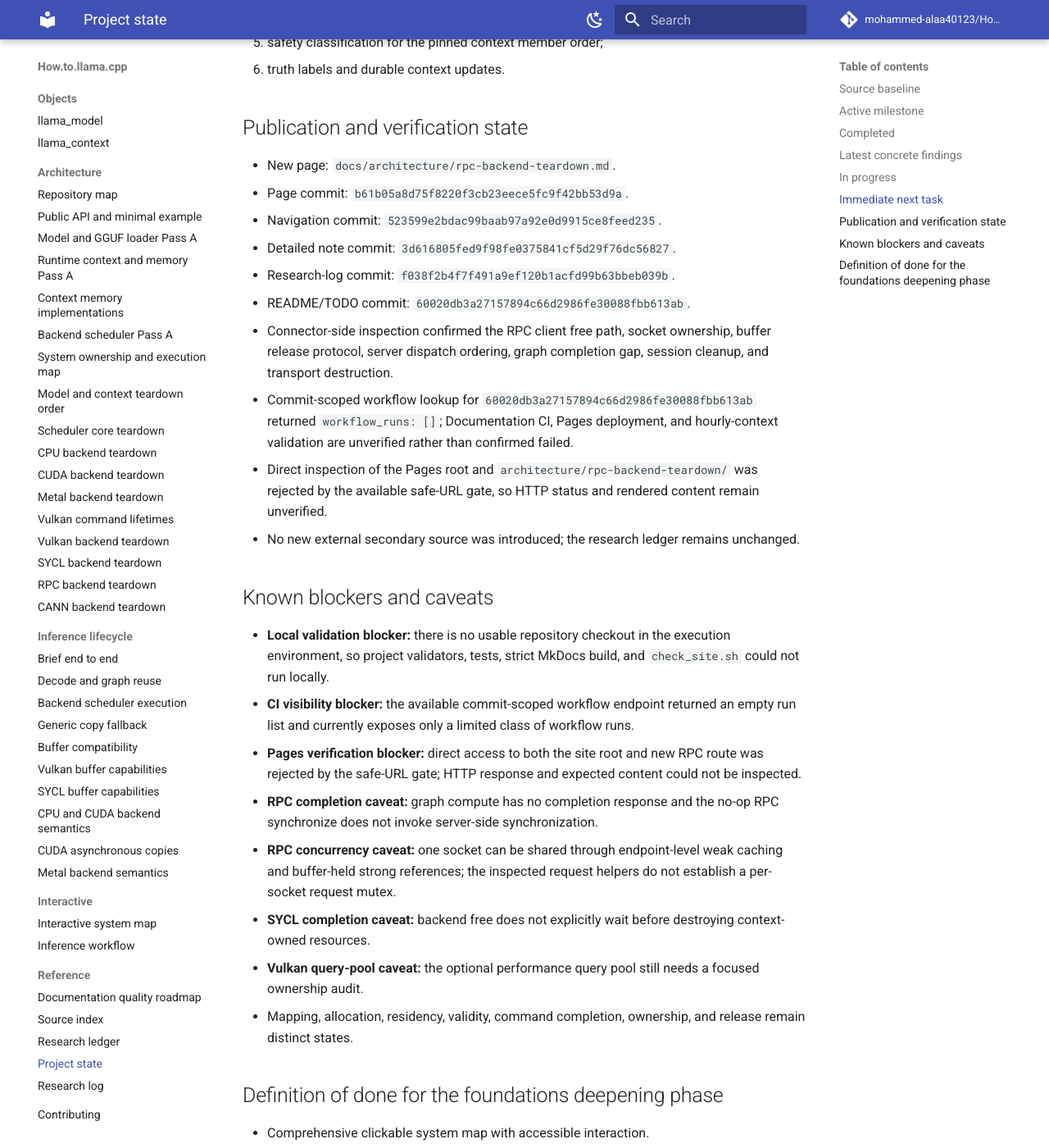
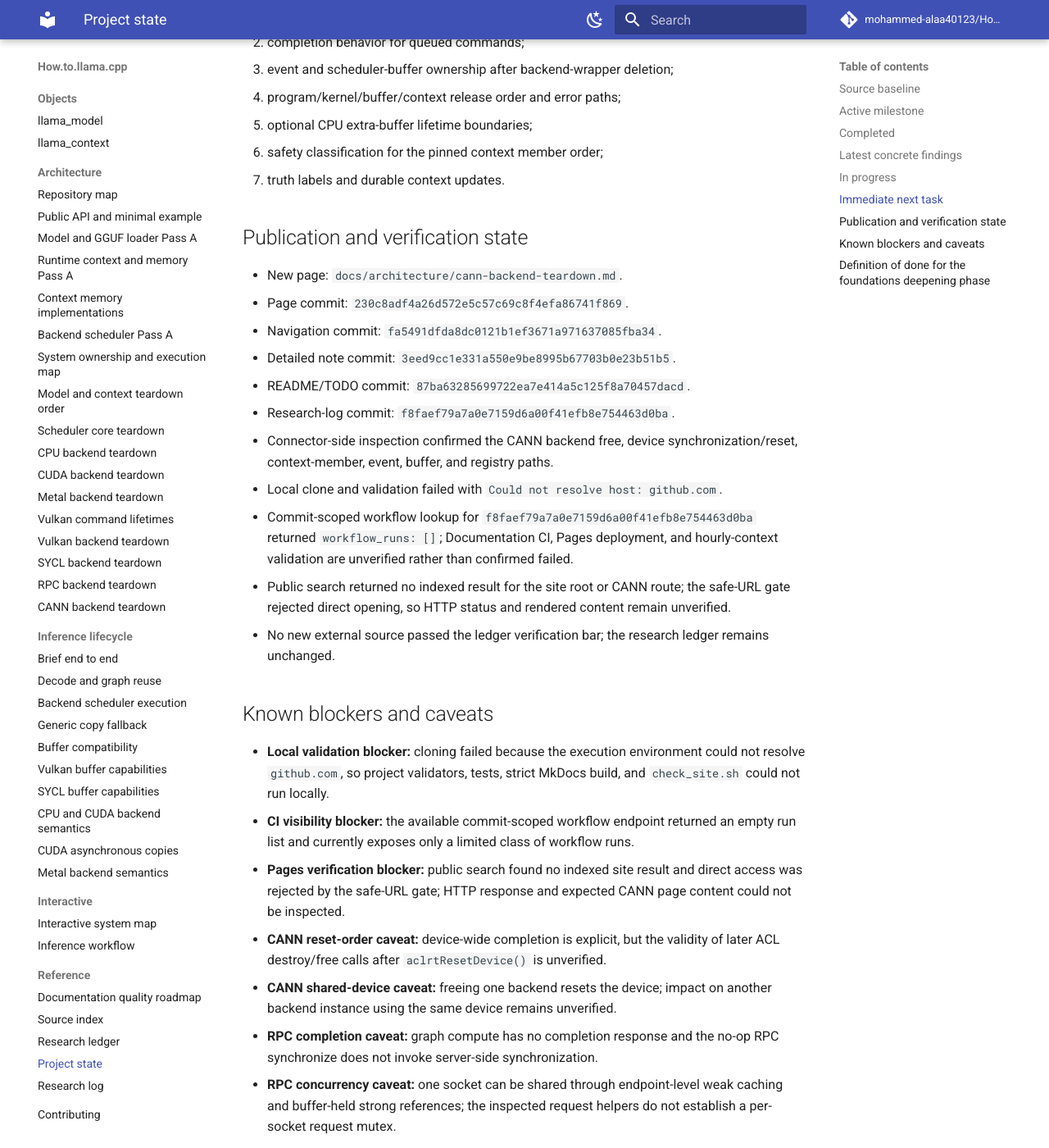
Before and after one commit to mohammed-alaa40123/How.to.llama.cpp, an MkDocs documentation site: the page built from docs/reference/project-state.md, in a window 1280 px wide and 1400 px high, scrolled down 2527 px. Shown: the whole window at 82% size. Built offline with MkDocs 1.6.1 and Material for MkDocs 9.7.7, drawn with Linux system fonts in a browser that asks for light colours; comment, search, counter and statistics services are not loaded; some of the changed text lies outside the part shown.

Commit message:
docs: advance project state after CANN audit

````diff
--- a/docs/reference/project-state.md
+++ b/docs/reference/project-state.md
@@ -28,21 +28,24 @@
 - Pinned Vulkan command-lifetime map and verified-safe ordinary backend teardown classification.
 - Pinned SYCL backend teardown audit and conditional queued-work classification.
 - Pinned RPC backend teardown audit and distributed completion classification.
+- Pinned CANN backend teardown audit and reset-order conditional classification.
 
 ## Latest concrete findings
 
-- `ggml_backend_rpc_free()` deletes only endpoint/device/name metadata and the generic wrapper; it neither owns a socket nor synchronizes remote work.
-- Scheduler RPC buffers retain their own `std::shared_ptr<socket_t>` and remote handle, so later remote-release commands remain possible after backend-wrapper deletion.
-- Client graph compute is request-only: it sends the command and receives no completion response.
-- RPC synchronize is a no-op.
-- The server processes commands serially per connection, but graph handlers call the selected concrete backend without a following generic synchronize.
-- The server frees explicitly released buffers and releases all remaining session buffers when the connection handler exits.
-- Backend-before-scheduler destruction is structurally safe for ordinary pinned RPC client objects, while remote completion remains conditional on the server backend.
+- `ggml_backend_cann_free()` calls `aclrtSynchronizeDevice()`, then `aclrtResetDevice()`, then deletes the backend context and wrapper.
+- Device-wide synchronization establishes an explicit queued-work completion boundary before teardown.
+- The context owns lazy streams, an optional copy event, a memory pool, rope/tensor caches, and optional ACL graph-cache state.
+- Scheduler CANN events own independent ACL event handles and registry-device references.
+- Scheduler CANN buffers own buffer-local device allocations and free them without dereferencing the backend context.
+- Registry/device objects are function-static and outlive individual backend wrappers.
+- The unresolved risk is resource validity after reset: context and scheduler destructors later call `aclrtDestroyEvent`, `aclrtDestroyStream`, and `aclrtFree`.
+- Current upstream still contains the same reset-before-context-delete order as the pinned baseline.
 
 ## In progress
 
-- Remaining concrete backend teardown audits for CANN and OpenCL.
+- Remaining concrete backend teardown audit for OpenCL.
 - Optional CPU extra-buffer teardown audit.
+- CANN reset semantics and multi-context runtime validation.
 - RPC remote synchronization/completion protocol and shared-socket concurrency.
 - CUDA concurrent-stream synchronization coverage.
 - SYCL all-queue completion coverage and implicit destructor semantics.
@@ -52,50 +55,54 @@
 
 ## Immediate next task
 
-Audit the pinned CANN backend teardown:
+Audit pinned OpenCL teardown and optional CPU extra-buffer implementations:
 
 ```text
-CANN backend wrapper free
-→ stream/device synchronization
-→ events and graph execution completion
-→ allocator and buffer ownership
-→ static device/buffer-type lifetime
-→ scheduler resource independence
+OpenCL backend wrapper free
+→ command-queue completion and release
+→ events and scheduler-resource ownership
+→ buffer/context/program/kernel lifetime
+→ static registry and device lifetime
+→ optional CPU extra-buffer deleters
 → classify backend-before-scheduler ordering
 ```
 
 Required deliverables:
 
-1. exact CANN backend/context free chain;
-2. completion behavior for queued work;
+1. exact OpenCL backend/context free chain;
+2. completion behavior for queued commands;
 3. event and scheduler-buffer ownership after backend-wrapper deletion;
-4. allocator/device/stream error paths;
-5. safety classification for the pinned context member order;
-6. truth labels and durable context updates.
+4. program/kernel/buffer/context release order and error paths;
+5. optional CPU extra-buffer lifetime boundaries;
+6. safety classification for the pinned context member order;
+7. truth labels and durable context updates.
 
 ## Publication and verification state
 
-- New page: `docs/architecture/rpc-backend-teardown.md`.
-- Page commit: `b61b05a8d75f8220f3cb23eece5fc9f42bb53d9a`.
-- Navigation commit: `523599e2bdac99baab97a92e0d9915ce8feed235`.
-- Detailed note commit: `3d616805fed9f98fe0375841cf5d29f76dc56827`.
-- Research-log commit: `f038f2b4f7f491a9ef120b1acfd99b63bbeb039b`.
-- README/TODO commit: `60020db3a27157894c66d2986fe30088fbb613ab`.
-- Connector-side inspection confirmed the RPC client free path, socket ownership, buffer release protocol, server dispatch ordering, graph completion gap, session cleanup, and transport destruction.
-- Commit-scoped workflow lookup for `60020db3a27157894c66d2986fe30088fbb613ab` returned `workflow_runs: []`; Documentation CI, Pages deployment, and hourly-context validation are unverified rather than confirmed failed.
-- Direct inspection of the Pages root and `architecture/rpc-backend-teardown/` was rejected by the available safe-URL gate, so HTTP status and rendered content remain unverified.
-- No new external secondary source was introduced; the research ledger remains unchanged.
+- New page: `docs/architecture/cann-backend-teardown.md`.
+- Page commit: `230c8adf4a26d572e5c57c69c8f4efa86741f869`.
+- Navigation commit: `fa5491dfda8dc0121b1ef3671a971637085fba34`.
+- Detailed note commit: `3eed9cc1e331a550e9be8995b67703b0e23b51b5`.
+- README/TODO commit: `87ba63285699722ea7e414a5c125f8a70457dacd`.
+- Research-log commit: `f8faef79a7a0e7159d6a00f41efb8e754463d0ba`.
+- Connector-side inspection confirmed the CANN backend free, device synchronization/reset, context-member, event, buffer, and registry paths.
+- Local clone and validation failed with `Could not resolve host: github.com`.
+- Commit-scoped workflow lookup for `f8faef79a7a0e7159d6a00f41efb8e754463d0ba` returned `workflow_runs: []`; Documentation CI, Pages deployment, and hourly-context validation are unverified rather than confirmed failed.
+- Public search returned no indexed result for the site root or CANN route; the safe-URL gate rejected direct opening, so HTTP status and rendered content remain unverified.
+- No new external source passed the ledger verification bar; the research ledger remains unchanged.
 
 ## Known blockers and caveats
 
-- **Local validation blocker:** there is no usable repository checkout in the execution environment, so project validators, tests, strict MkDocs build, and `check_site.sh` could not run locally.
+- **Local validation blocker:** cloning failed because the execution environment could not resolve `github.com`, so project validators, tests, strict MkDocs build, and `check_site.sh` could not run locally.
 - **CI visibility blocker:** the available commit-scoped workflow endpoint returned an empty run list and currently exposes only a limited class of workflow runs.
-- **Pages verification blocker:** direct access to both the site root and new RPC route was rejected by the safe-URL gate; HTTP response and expected content could not be inspected.
+- **Pages verification blocker:** public search found no indexed site result and direct access was rejected by the safe-URL gate; HTTP response and expected CANN page content could not be inspected.
+- **CANN reset-order caveat:** device-wide completion is explicit, but the validity of later ACL destroy/free calls after `aclrtResetDevice()` is unverified.
+- **CANN shared-device caveat:** freeing one backend resets the device; impact on another backend instance using the same device remains unverified.
 - **RPC completion caveat:** graph compute has no completion response and the no-op RPC synchronize does not invoke server-side synchronization.
 - **RPC concurrency caveat:** one socket can be shared through endpoint-level weak caching and buffer-held strong references; the inspected request helpers do not establish a per-socket request mutex.
 - **SYCL completion caveat:** backend free does not explicitly wait before destroying context-owned resources.
 - **Vulkan query-pool caveat:** the optional performance query pool still needs a focused ownership audit.
-- Mapping, allocation, residency, validity, command completion, ownership, and release remain distinct states.
+- Mapping, allocation, residency, validity, command completion, ownership, reset, and release remain distinct states.
 
 ## Definition of done for the foundations deepening phase
 
````
Also changed, not shown: other parts of docs/reference/project-state.md (+1 -1 lines).
